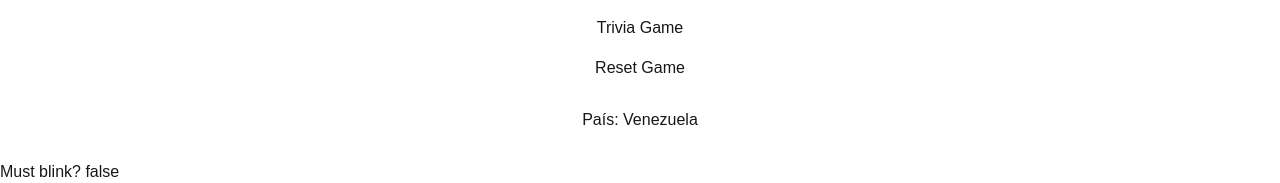
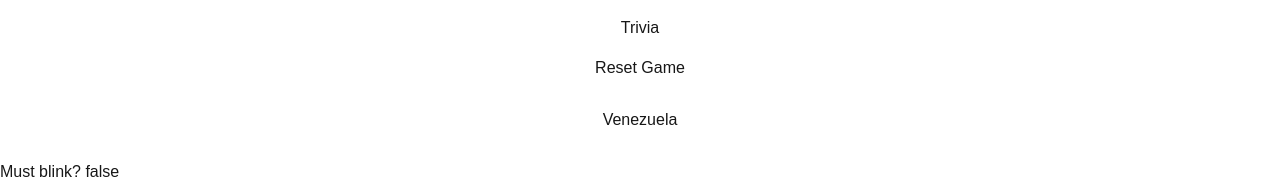
Before and after one commit to juhachmann/bandeiras, a Next.js app in the folder apps/web/: page / in a window 1280 px wide. Shown: the top 183 px of the page. Built offline with nearby package versions, Linux system fonts and the light colour scheme; some icons are missing.

Commit message:
refactor: tira a dependência de FlagCards de page.tsx

```diff
--- a/apps/web/app/page.tsx
+++ b/apps/web/app/page.tsx
@@ -1,33 +1,11 @@
 'use client'
 
-import { useGameManager } from "@/src/hooks/useGameManager";
 import GameLayout from '@/src/components/GameLayout';
-import FlagCards from "@/src/components/FlagCards";
-import { useEffect, useState } from "react";
 
 export default function Home() {
 
-    const { questions, game, checkAnswer, currentQuestion, resetGame, score, attempts } = useGameManager();
-
     return (
-        <GameLayout
-            title={"Trivia Game"}
-            score={score}
-            onReset={resetGame}
-            game={game}
-            question={`País: ${currentQuestion?.getText()}`}
-        >
-            { questions?.map((question, index) => (
-                <FlagCards
-                    key={question.getAnswer().getId()}
-                    flag={question.getAnswer()}
-                    index={Number(question.getAnswer().getId())}
-                    isHit={question.isHit()}
-                    attempts={question.getAttempts()}
-                    checkAnswer={checkAnswer}
-                />
-            ) ) }
-        </GameLayout>
+        <GameLayout />
     );
 
 };
--- a/apps/web/src/components/GameLayout.tsx
+++ b/apps/web/src/components/GameLayout.tsx
@@ -1,15 +1,16 @@
 'use client'
 
-interface GameLayoutProps {
-  title: string;
-  score: number;
-  onReset: () => void;
-  question: string;
-  game: boolean;
-  children: React.ReactNode;
-}
+import { useGameManager } from "../hooks/useGameManager";
+import FlagCards from "./FlagCards";
 
-export default function GameLayout({ title, score, onReset, question, game, children }: GameLayoutProps) {
+
+export default function GameLayout() {
+
+  const { questions, game, checkAnswer, currentQuestion, resetGame, score, attempts } = useGameManager();
+
+  const title = "Trivia"
+  const onReset = () => resetGame()
+
   return (
     <div className="container-fluid py-4">
       {/* Título da página */}
@@ -36,13 +37,23 @@
             {/* Pergunta */}
             <div className="row mb-4">
               <div className="col-12 text-center">
-                <h4 className="text-dark bg-light p-3 rounded">{question}</h4>
+                <h4 className="text-dark bg-light p-3 rounded">{currentQuestion?.getText()}</h4>
               </div>
             </div>
 
             {/* Cards para imagens */}
             <div className="row g-3 justify-content-center">
-              {children}
+
+              { questions?.map((question, index) => (
+                  <FlagCards
+                      key={question.getAnswer().getId()}
+                      flag={question.getAnswer()}
+                      index={Number(question.getAnswer().getId())}
+                      isHit={question.isHit()}
+                      attempts={question.getAttempts()}
+                      checkAnswer={checkAnswer}
+                  />
+              ) ) }
             </div>
           </div>
         </div>
```
